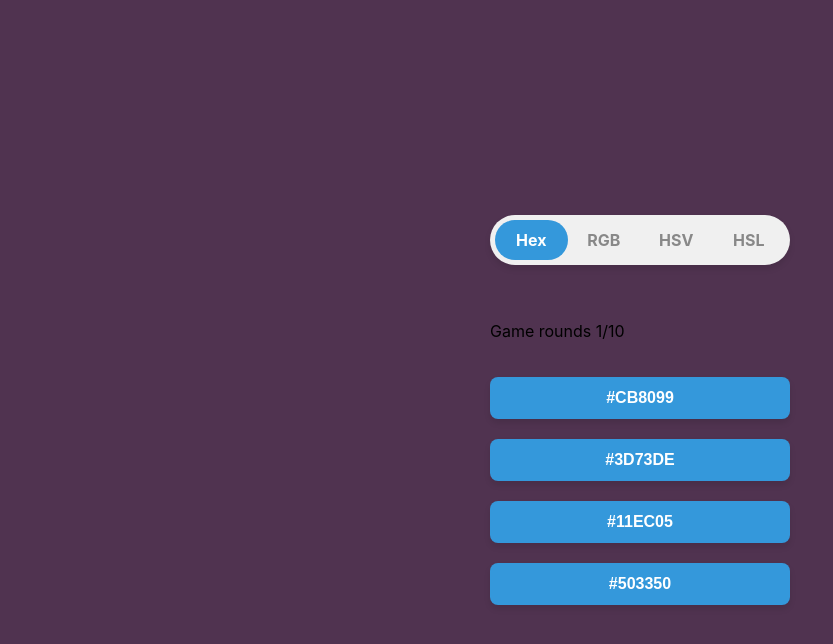
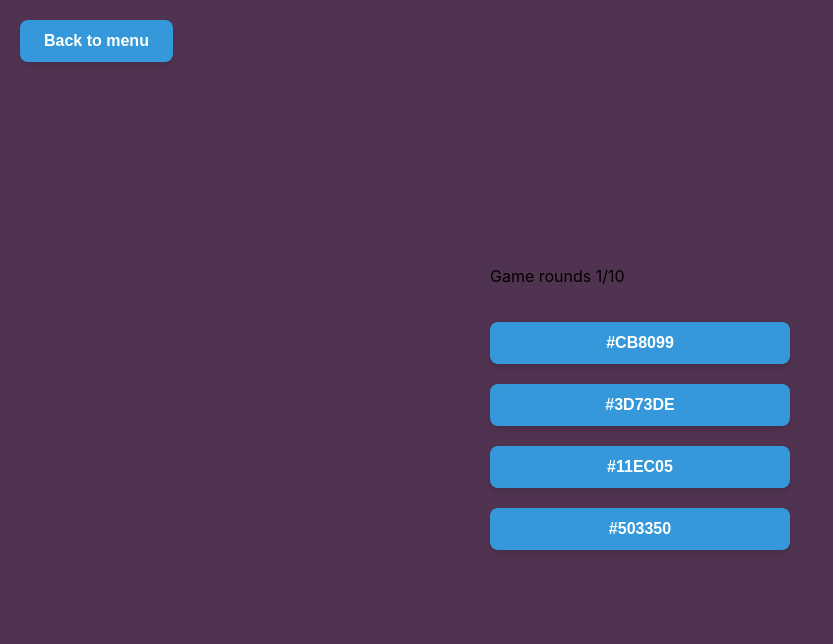
Before and after one commit to hey-gleb/color-quiz, a React (Create React App) app: page / in a window 1280 px wide. Both pictures are taken after a click on the button "Start". Shown: the top 644 px of the page, without its empty margins (0-833 px from the left). Built offline with nearby package versions, Linux system fonts and the light colour scheme.

Commit message:
Added back to menu button during the game. Moved initial game state to const

```diff
--- a/src/atoms/switch/Switch.tsx
+++ b/src/atoms/switch/Switch.tsx
@@ -1,6 +1,7 @@
 import React from 'react';
 
 import './Switch.css';
+import cn from "classnames";
 
 interface SwitchOptionDetails {
   value: string;
@@ -8,12 +9,13 @@ interface SwitchOptionDetails {
 }
 
 interface Props {
+  className?: string;
   options: SwitchOptionDetails[];
   onCheck: (value: string) => void;
 }
 
 const Switch: React.FC<Props> = props => {
-  const {onCheck, options} = props;
+  const {className = '', onCheck, options} = props;
 
   const [currentChecked, setCurrentChecked] = React.useState(options[0].value || '');
 
@@ -23,7 +25,7 @@ const Switch: React.FC<Props> = props => {
   }
 
   return (
-    <div className="switch-container">
+    <div className={cn("switch-container", {[className]: !!className})}>
       <div className="switch">
         <div className="switch-toggle"></div>
         {options.map(({value, label}, index) => (
--- a/src/const.ts
+++ b/src/const.ts
@@ -1,5 +1,20 @@
+import {GameState} from "./containers/sceneContainer/SceneContainer";
+
 const MILLISECONDS_TO_WAIT_BEFORE_NEXT = 1000;
 
+const INITIAL_GAME_STATE: GameState = {
+  currentRound: 1,
+  currentScore: 0,
+  currentScene: 'menu',
+
+  totalRounds: 10,
+  colorMode: 'hex',
+
+  isGameOver: false,
+}
+
+
 export {
-  MILLISECONDS_TO_WAIT_BEFORE_NEXT
+  MILLISECONDS_TO_WAIT_BEFORE_NEXT,
+  INITIAL_GAME_STATE
 }
--- a/src/containers/gameScene/GameScene.css
+++ b/src/containers/gameScene/GameScene.css
@@ -1,4 +1,4 @@
-.colored-background {
+.game-container {
     width: 100%;
     height: 100%;
 
@@ -6,6 +6,8 @@
     display: flex;
     justify-content: center;
     align-items: center;
+
+    position: relative;
 }
 
 .quiz-form {
@@ -24,3 +26,10 @@
 .guess-option_incorrect, .guess-option_incorrect:hover, .guess-option_incorrect:active  {
     background-color: #ff0000;
 }
+
+.game-container__back-button {
+    position: absolute;
+
+    top: 20px;
+    left: 20px;
+}
--- a/src/containers/gameScene/GameScene.tsx
+++ b/src/containers/gameScene/GameScene.tsx
@@ -3,9 +3,8 @@ import chroma from 'chroma-js';
 import cn from 'classnames';
 
 import Button from "../../atoms/button/Button";
-import Switch from "../../atoms/switch/Switch";
 
-import {MILLISECONDS_TO_WAIT_BEFORE_NEXT} from "../../const";
+import {INITIAL_GAME_STATE, MILLISECONDS_TO_WAIT_BEFORE_NEXT} from "../../const";
 
 import {ColorMode, GameState} from "../sceneContainer/SceneContainer";
 
@@ -72,34 +71,15 @@ const GameScene: React.FC<GameSceneProps> = props => {
 
   }, [colorToGuess, gameState, generateColorOptions, isAnswered, updateGameState]);
 
+  const handleBackButtonClick = useCallback(()=> updateGameState(INITIAL_GAME_STATE),[gameState, updateGameState])
+
   return (
-    <div id="background" className="colored-background" style={{background: colorToGuess}}>
-        <div className="quiz-form">
-          <Switch onCheck={(value: string)=>{
-            updateGameState({
-              ...gameState,
-              colorMode: value as ColorMode,
-            })
-          }}
-          options={[
-            {
-              value: 'hex',
-              label: 'Hex',
-            },
-            {
-              value: 'rgb',
-              label: 'RGB',
-            },
-            {
-              value: 'hsv',
-              label: 'HSV',
-            },
-            {
-              value: 'hsl',
-              label: 'HSL',
-            }
-          ]}
-          />
+    <div id="background" className="game-container" style={{background: colorToGuess}}>
+      <Button
+      className={'game-container__back-button'}
+      onClick={handleBackButtonClick}
+      >Back to menu</Button>
+      <div className={"quiz-form"}>
           {gameState.totalRounds === 'endless' ?
             <p>Game round {gameState.currentRound}</p>
             :
--- a/src/containers/menuScene/MenuScene.tsx
+++ b/src/containers/menuScene/MenuScene.tsx
@@ -3,7 +3,7 @@ import React from 'react';
 import Button from "../../atoms/button/Button";
 import Switch from "../../atoms/switch/Switch";
 
-import {GameRound, GameState} from "../sceneContainer/SceneContainer";
+import {ColorMode, GameRound, GameState} from "../sceneContainer/SceneContainer";
 
 import './MenuScene.css';
 
@@ -22,6 +22,33 @@ const MenuScene: React.FC<Props> = props => {
       <p className="instructions">
         Guess the correct color code from the options. Switch between Hex, RGB, HSV, and HSL to challenge yourself!
       </p>
+      Color mode
+      <Switch
+        onCheck={(value: string)=>{
+          updateGameState({
+            ...gameState,
+            colorMode: value as ColorMode,
+          })
+        }}
+        options={[
+          {
+            value: 'hex',
+            label: 'Hex',
+          },
+          {
+            value: 'rgb',
+            label: 'RGB',
+          },
+          {
+            value: 'hsv',
+            label: 'HSV',
+          },
+          {
+            value: 'hsl',
+            label: 'HSL',
+          }
+        ]}
+      />
       Game rounds
       <Switch onCheck={(value: string)=>{
         updateGameState({
--- a/src/containers/sceneContainer/SceneContainer.tsx
+++ b/src/containers/sceneContainer/SceneContainer.tsx
@@ -5,7 +5,7 @@ import GameOverScene from "../gameOverScene/GameOverScene";
 import MenuScene from "../menuScene/MenuScene";
 
 import './SceneContainer.css';
-import gameScene from "../gameScene/GameScene";
+import {INITIAL_GAME_STATE} from "../../const";
 
 type Scene = 'menu' | 'game' | 'gameOver';
 export type ColorMode = 'hex' | 'rgb' | 'hsv' | 'hsl';
@@ -20,17 +20,6 @@ export interface GameState {
   colorMode: ColorMode
 
   isGameOver: boolean;
-}
-
-const INITIAL_GAME_STATE: GameState = {
-  currentRound: 1,
-  currentScore: 0,
-  currentScene: 'menu',
-
-  totalRounds: 10,
-  colorMode: 'hex',
-
-  isGameOver: false,
 }
 
 const SceneContainer: React.FC = () => {
```
